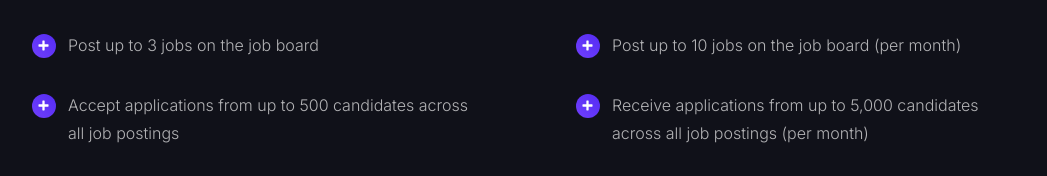
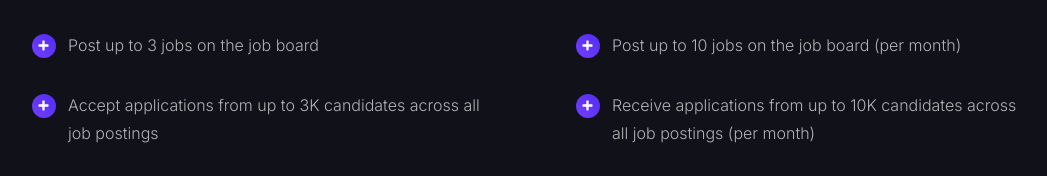
Before and after one commit to dushyant7917/super-filter-ai, a plain HTML site: page index.html in a window 1280 px wide. Shown: the part 2748-2924 px from the top of the page, without its empty margins (112-1159 px from the left). Drawn offline with Linux system fonts and the light colour scheme.

Commit message:
Fix pricing stats

```diff
--- a/index.html
+++ b/index.html
@@ -186,7 +186,7 @@
                                        <p>Post up to 3 jobs on the job board</p>
                                     </li>
                                     <li>
-                                       <p>Accept applications from up to 500 candidates across all job postings</p>
+                                       <p>Accept applications from up to 3K candidates across all job postings</p>
                                     </li>
                                     <li>
                                        <p>Access a detailed dashboard to analyze candidates' test results</p>
@@ -207,7 +207,7 @@
                                        <p>Post up to 10 jobs on the job board (per month)</p>
                                     </li>
                                     <li>
-                                       <p>Receive applications from up to 5,000 candidates across all job postings (per month)</p>
+                                       <p>Receive applications from up to 10K candidates across all job postings (per month)</p>
                                     </li>
                                     <li>
                                        <p>Access a detailed dashboard to analyze candidates' test results</p>
```
